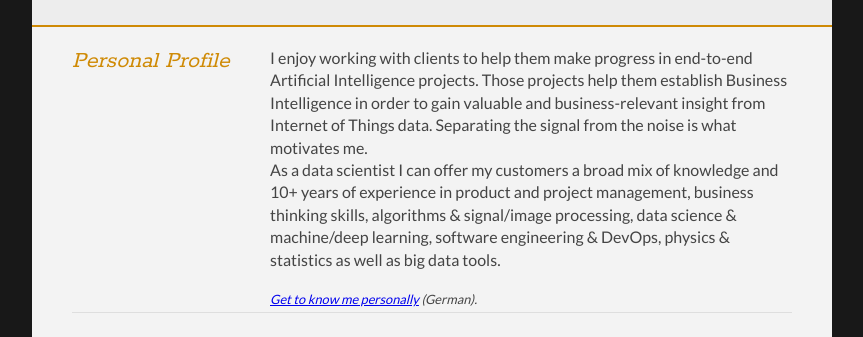
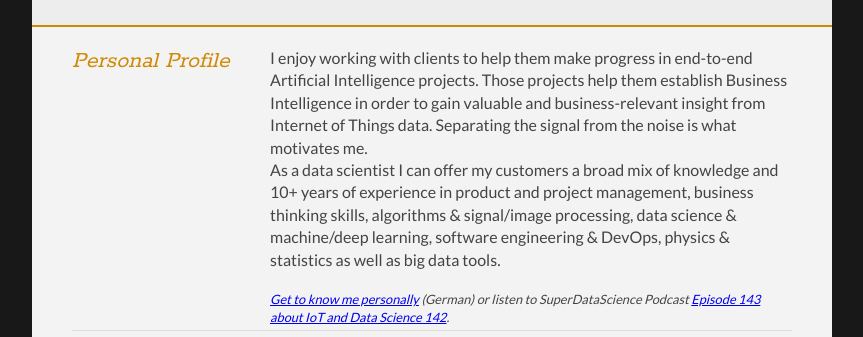
Before and after one commit to anderl80/cv, a plain HTML site: page index.html in a window 1280 px wide. Shown: the part 232-569 px from the top of the page, without its empty margins (208-1071 px from the left). Drawn offline with Linux system fonts and the light colour scheme.

Commit message:
add podcast superdatascience episode 143

```diff
--- a/index.html
+++ b/index.html
@@ -61,7 +61,11 @@
 						</p>
 						<p class="subDetails"><a
 								href="https://www.youtube.com/watch?v=tu1wv8zKfrs&list=PLw1z6BP7Xtp7xSCRQEqrxYQsGQ6Uzye36"
-								target="_blank">Get to know me personally</a> (German).</p>
+								target="_blank">Get to know me personally</a> (German) or listen to SuperDataScience
+							Podcast <a
+								href="https://soundcloud.com/superdatascience/sds-143-why-sensors-and-the-internet-of-things-are-becoming-a-critical-part-of-data-science"
+								target="_blank">Episode 143 about IoT and Data Science
+								142</a>.</p>
 					</div>
 				</article>
 				<div class="clear"></div>
```
